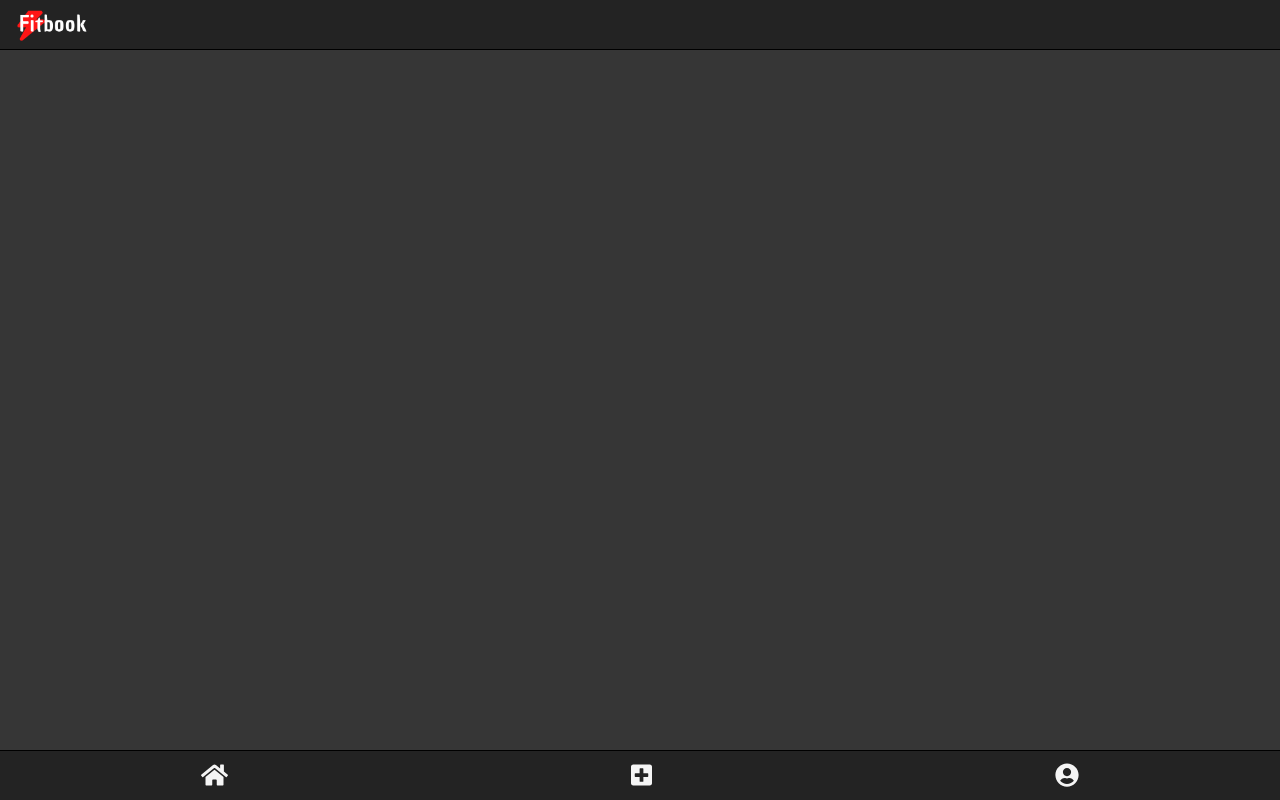
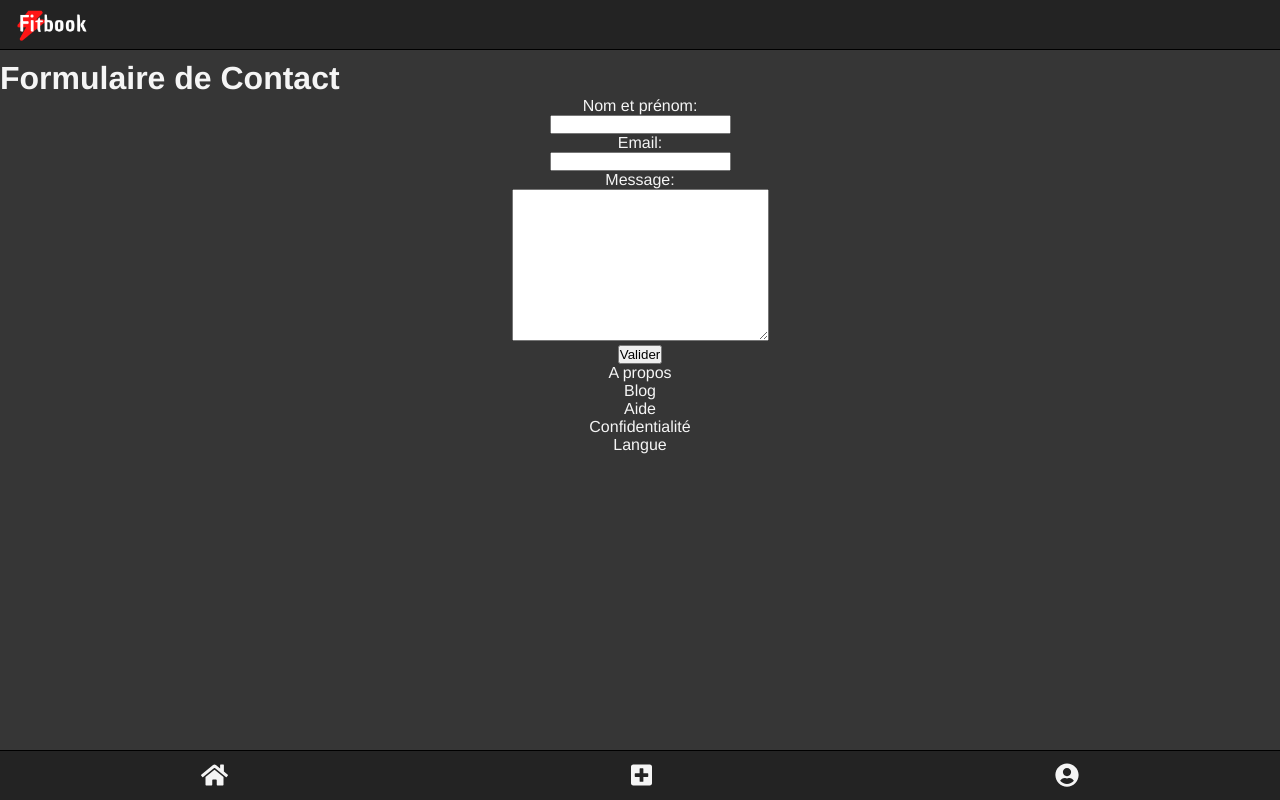
Before and after one commit to chaoukifrej/Fitbook, a Vue app: page /Contact in a window 1280 px wide. Built offline with nearby package versions, Linux system fonts and the light colour scheme.

Commit message:
créer un formulaire de contact

```diff
--- a/src/views/Contact.vue
+++ b/src/views/Contact.vue
@@ -2,6 +2,22 @@
   <div class="contact">
     <Header />
     <Footer />
+    <h1 class="title">Formulaire de Contact</h1>
+    <p>Nom et prénom:</p>
+    <input text="Entrez votre nom et prénom" />
+    <p>Email:</p>
+    <input text="Entrez votre mail" />
+    <p>Message:</p>
+    <textarea name="Message" id="message" cols="30" rows="10"></textarea>
+    <br />
+    <button>Valider</button>
+    <div class="fonctionnalite">
+      <p>A propos</p>
+      <p>Blog</p>
+      <p>Aide</p>
+      <p>Confidentialité</p>
+      <p>Langue</p>
+    </div>
   </div>
 </template>
 
@@ -16,4 +32,15 @@ export default {
 };
 </script>
 
-<style lang="scss"></style>
+<style lang="scss">
+.contact {
+  .title {
+    text-align: center;
+    display: flex;
+  }
+  .fonctionnalite {
+    display: flex;
+    flex-direction: column;
+  }
+}
+</style>
```
